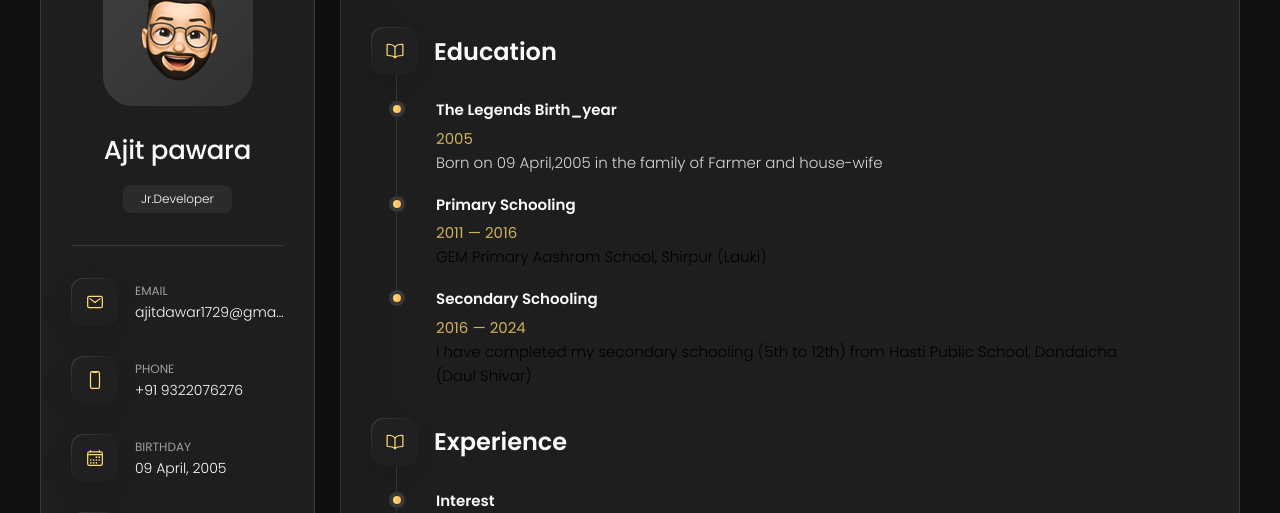
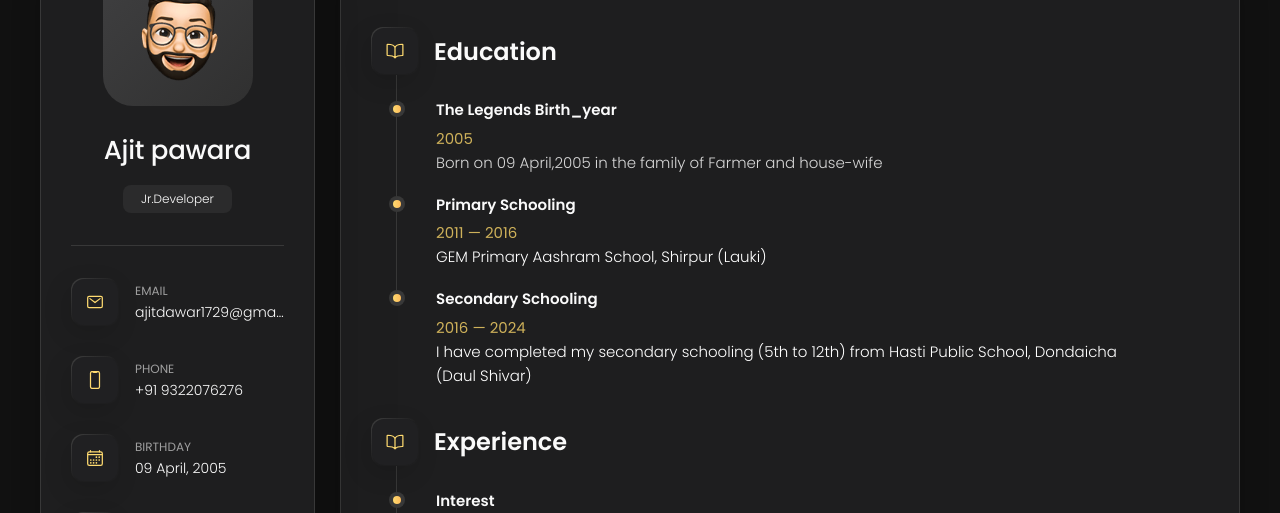
Before and after one commit to Ajit-pawara/Ajit-pawara2.github.io, a plain HTML site: page index.html in a window 1280 px wide. Both pictures are taken after a click on the button "Resume". Shown: the part 162-675 px from the top of the page. Drawn offline with nearby package versions, Linux system fonts and the light colour scheme.

Commit message:
Update index.html

```diff
--- a/index.html
+++ b/index.html
@@ -541,7 +541,7 @@
       <li class="timeline-item">
         <h4 class="h4 timeline-item-title">Primary Schooling</h4>
         <span>2011 — 2016</span>
-        <p class="timeline-text"><a href="https://maps.app.goo.gl/bJsvGTg52DeUbfv7A" target="_blank" style="color: #000000; text-decoration: none;">GEM Primary Aashram School, Shirpur (Lauki)</a>
+        <p class="timeline-text"><a href="https://maps.app.goo.gl/bJsvGTg52DeUbfv7A" target="_blank" style="color: #ffffff; text-decoration: none;">GEM Primary Aashram School, Shirpur (Lauki)</a>
 
 </p>
       </li>
@@ -549,7 +549,7 @@
       <li class="timeline-item">
         <h4 class="h4 timeline-item-title">Secondary Schooling</h4>
         <span>2016 — 2024</span>
-        <p class="timeline-text"><a href="https://www.google.com/maps/place/Hasti+Public+School+and+Junior+College/@21.3573494,74.5569679,1050m/data=!3m2!1e3!4b1!4m6!3m5!1s0x3bdf1798fbf101f3:0xc2fc244de2b133b0!8m2!3d21.3573444!4d74.5595428!16s%2Fg%2F11h4xh_w8v?entry=ttu&g_ep=EgoyMDI0MTIxMS4wIKXMDSoASAFQAw%3D%3D" target="_blank" style="color: #000000; text-decoration: none;">I have completed my secondary schooling (5th to 12th) from Hasti Public School, Dondaicha (Daul Shivar)</a>
+        <p class="timeline-text"><a href="https://www.google.com/maps/place/Hasti+Public+School+and+Junior+College/@21.3573494,74.5569679,1050m/data=!3m2!1e3!4b1!4m6!3m5!1s0x3bdf1798fbf101f3:0xc2fc244de2b133b0!8m2!3d21.3573444!4d74.5595428!16s%2Fg%2F11h4xh_w8v?entry=ttu&g_ep=EgoyMDI0MTIxMS4wIKXMDSoASAFQAw%3D%3D" target="_blank" style="color: #ffffff; text-decoration: none;">I have completed my secondary schooling (5th to 12th) from Hasti Public School, Dondaicha (Daul Shivar)</a>
 
 </p>
       </li>
@@ -577,7 +577,7 @@
       <li class="timeline-item">
         <h4 class="h4 timeline-item-title">Higher Education</h4>
         <span>2025 — Present</span>
-        <p class="timeline-text"><a href="https://maps.app.goo.gl/gV1aaz5UGveR8Q6K9" target="_blank" style="color: #000000; text-decoration: none;">Completing my B.Tech in Information Technology from Government College of Engineering, Karad (Vidya Nagar)</a>
+        <p class="timeline-text"><a href="https://maps.app.goo.gl/gV1aaz5UGveR8Q6K9" target="_blank" style="color: #ffffff; text-decoration: none;">Completing my B.Tech in Information Technology from Government College of Engineering, Karad (Vidya Nagar)</a>
 </a>
 </p>
       </li>
```
